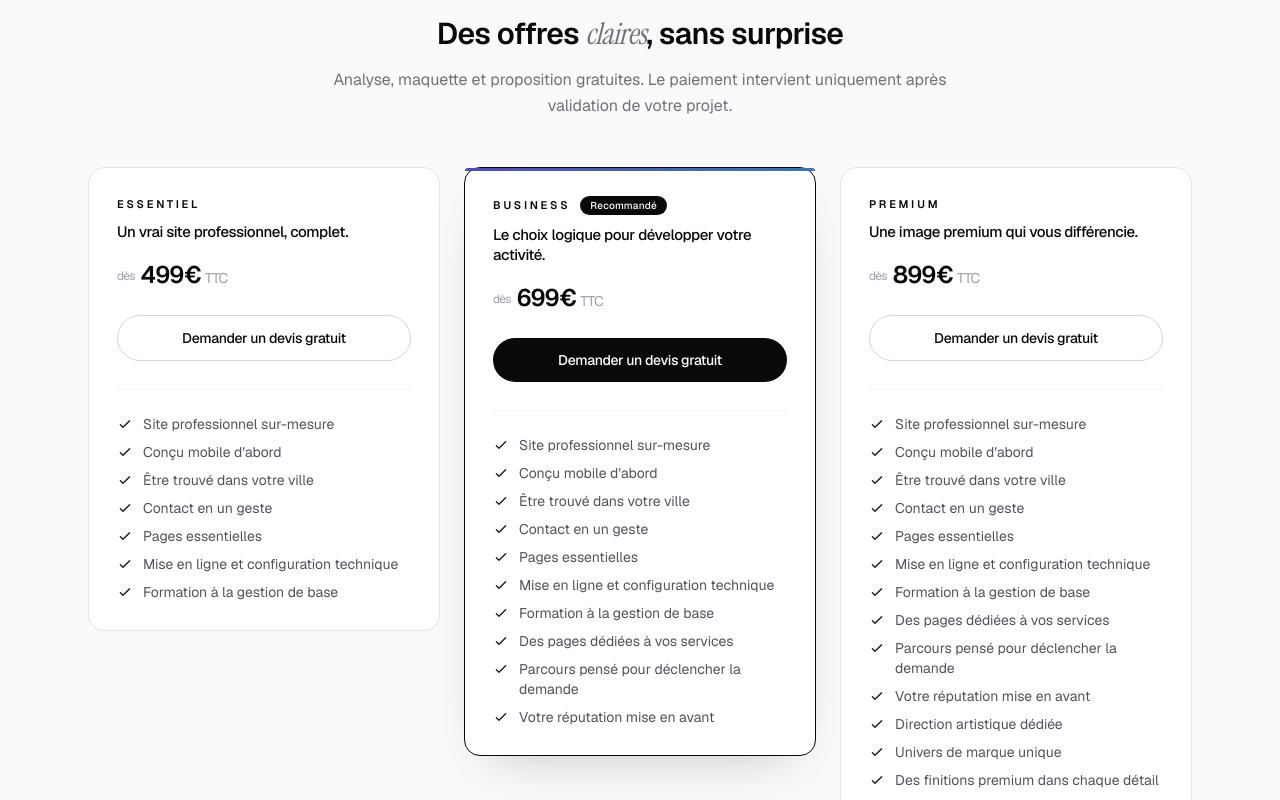
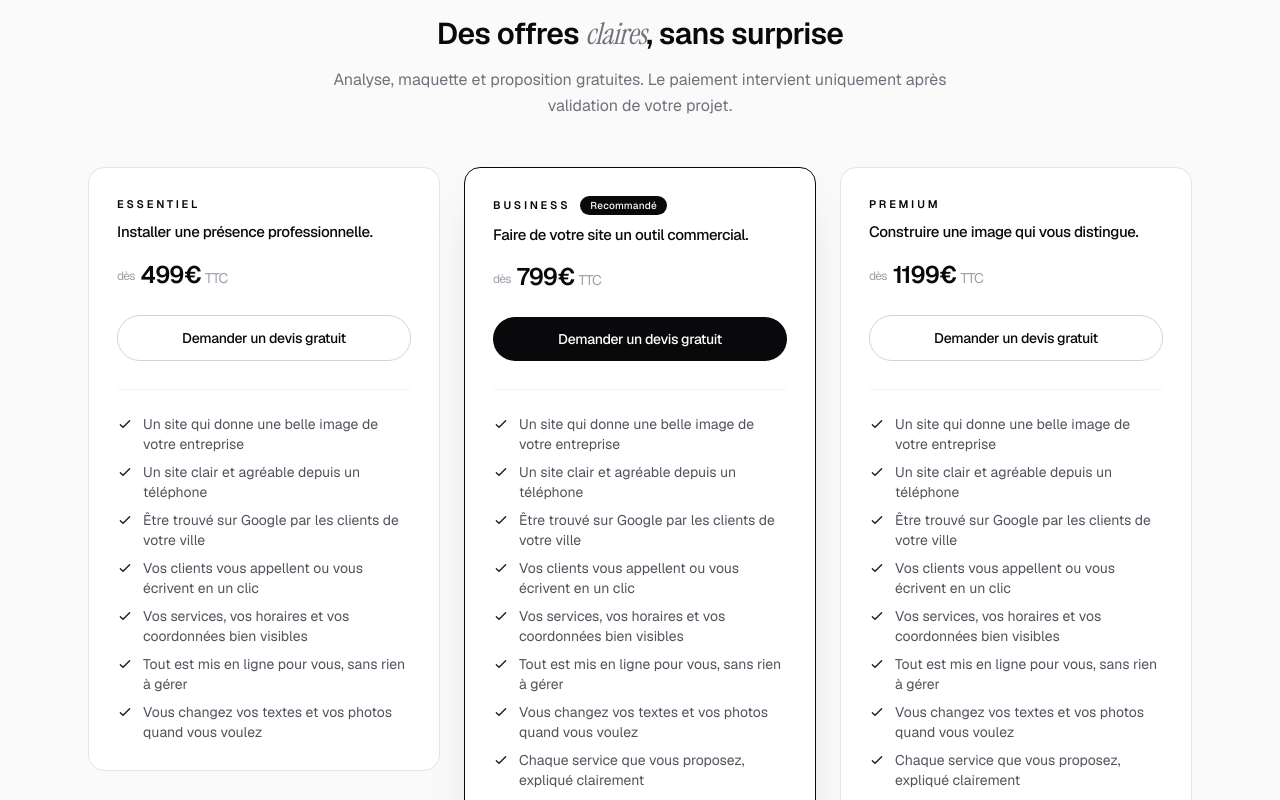
Before and after one commit to Ryad-Cyber/site-web, a Next.js app: page / in a window 1280 px wide. Shown: the part 3000-3800 px from the top of the page. Built offline with nearby package versions, Linux system fonts and the light colour scheme.

Commit message:
Refonte tarifs : halo Business et bénéfices clients

```diff
--- a/app/components/Chatbot.tsx
+++ b/app/components/Chatbot.tsx
@@ -32,7 +32,7 @@ function getBotReply(input: string): string {
 
   // Pricing
   if (lower.match(/(prix|tarif|coût|combien|budget|cher|€|euros)/)) {
-    return "Mes formules démarrent à 499€ (Essentiel), 699€ (Business) et 899€ (Premium), TTC. Chaque projet commence par une analyse et une maquette gratuites. Voulez-vous que je vous guide sur la bonne formule ?";
+    return "Mes formules démarrent à 499€ (Essentiel), 799€ (Business) et 1199€ (Premium), TTC. Chaque projet commence par une analyse et une maquette gratuites. Voulez-vous que je vous guide sur la bonne formule ?";
   }
 
   // Timeline/Delivery
--- a/app/components/PlanCard.tsx
+++ b/app/components/PlanCard.tsx
@@ -17,23 +17,28 @@ export default function PlanCard({
   items: string[];
 }) {
   return (
-    <div
-      className={`relative flex flex-col rounded-2xl border bg-white p-6 sm:p-7 transition-colors duration-300 ${
-        tier.featured
-          ? "border-zinc-950 shadow-[0_20px_50px_-25px_rgba(0,0,0,0.25)]"
-          : "border-zinc-200 hover:border-zinc-300"
-      }`}
-    >
-      {/* Liseré signature — dégradé du logo Ryad Studio, désaturé/assombri.
-          RÈGLE D'EXCLUSIVITÉ : cet accent est réservé à la recommandation
-          (une seule occurrence par page). Ne jamais le réutiliser ailleurs
-          comme élément décoratif. */}
+    <div className="relative h-full">
+      {/* Halo signature — teinte du logo (violet → bleu) posée DERRIÈRE la carte.
+          Dégradé RADIAL et non linéaire : un dégradé linéaire flouté se lit
+          comme un rectangle coloré, un radial se lit comme une source de
+          lumière. C'est ce qui fait sentir la couleur sans la voir.
+          RÈGLE D'EXCLUSIVITÉ : réservé à la recommandation, une seule
+          occurrence par page. Jamais un ornement.
+          Réglage d'intensité : les deux valeurs alpha ci-dessous (0.11 / 0.07). */}
       {tier.featured && (
-        <span
+        <div
           aria-hidden
-          className="absolute inset-x-0 top-0 h-[3px] rounded-t-[14px] bg-gradient-to-r from-[#524bb0] via-[#4661ab] to-[#3a76ad]"
+          className="pointer-events-none absolute -inset-8 -z-10 rounded-[2.5rem] bg-[radial-gradient(closest-side,rgba(123,91,240,0.11),rgba(74,158,232,0.07)_58%,transparent_100%)] blur-2xl"
         />
       )}
+
+      <div
+        className={`relative flex h-full flex-col rounded-2xl border bg-white p-6 sm:p-7 transition-colors duration-300 ${
+          tier.featured
+            ? "border-zinc-950 shadow-[0_20px_50px_-25px_rgba(0,0,0,0.25)]"
+            : "border-zinc-200 hover:border-zinc-300"
+        }`}
+      >
       <div className="flex items-center gap-2.5">
         <h3 className="text-[11px] font-semibold uppercase tracking-[0.25em] text-zinc-950">
           {tier.name}
@@ -81,7 +86,8 @@ export default function PlanCard({
             {item}
           </li>
         ))}
-      </ul>
+        </ul>
+      </div>
     </div>
   );
 }
--- a/app/tarifs/TarifsView.tsx
+++ b/app/tarifs/TarifsView.tsx
@@ -3,7 +3,7 @@
 import { motion } from "framer-motion";
 import Header from "../components/Header";
 import Footer from "../components/Footer";
-import { TIERS, inheritanceLabel } from "../../lib/tarifs-data";
+import { TIERS, cumulativeItems } from "../../lib/tarifs-data";
 
 const EASE = [0.22, 1, 0.36, 1] as const;
 
@@ -21,16 +21,14 @@ function Check() {
   );
 }
 
-// Ligne de prestation : « prestation — précision », la précision en retrait
+// Ligne de prestation — toutes ont le même poids visuel : une prestation
+// héritée reste de la valeur pleine, jamais du secondaire. Seule la
+// longueur de la liste raconte la montée en gamme.
 function TierItem({ item }: { item: string }) {
-  const [main, detail] = item.split(" — ");
   return (
     <li className="flex items-start gap-3 py-2.5">
       <Check />
-      <span className="text-sm leading-relaxed">
-        <span className="font-medium text-zinc-950">{main}</span>
-        {detail && <span className="text-zinc-500"> — {detail}</span>}
-      </span>
+      <span className="text-sm leading-relaxed text-zinc-700">{item}</span>
     </li>
   );
 }
@@ -84,7 +82,7 @@ export default function TarifsView() {
         <section className="mx-auto max-w-6xl px-4 sm:px-6 pb-24 md:pb-36">
           <div className="grid md:grid-cols-3 md:divide-x md:divide-zinc-200">
             {TIERS.map((tier, index) => {
-              const inherit = inheritanceLabel(index);
+              const items = cumulativeItems(index);
               return (
                 <motion.div
                   key={tier.name}
@@ -130,16 +128,10 @@ export default function TarifsView() {
                     Demander un devis gratuit
                   </a>
 
-                  {/* Ligne d'héritage — la seule respiration serif de la section */}
-                  {inherit && (
-                    <p className="mt-8 font-[family-name:var(--font-instrument-serif)] text-lg italic text-zinc-500">
-                      {inherit}
-                    </p>
-                  )}
-
-                  {/* Prestations */}
-                  <ul className={inherit ? "mt-3" : "mt-8"}>
-                    {tier.items.map((item) => (
+                  {/* Prestations — liste cumulative complète : la longueur
+                      de la colonne raconte seule la montée en gamme */}
+                  <ul className="mt-8">
+                    {items.map((item) => (
                       <TierItem key={item} item={item} />
                     ))}
                   </ul>
--- a/app/tarifs/page.tsx
+++ b/app/tarifs/page.tsx
@@ -4,7 +4,7 @@ import TarifsView from "./TarifsView";
 export const metadata: Metadata = {
   title: "Tarifs — Packs de création de site web | Ryad Web Studio",
   description:
-    "Trois packs clairs pour votre site web : Essentiel dès 499€, Business dès 699€, Premium dès 899€. Comparez ce que chaque niveau apporte. Devis et maquette gratuits.",
+    "Trois packs clairs pour votre site web : Essentiel dès 499€, Business dès 799€, Premium dès 1199€. Comparez ce que chaque niveau apporte. Devis et maquette gratuits.",
   alternates: { canonical: "/tarifs" },
   openGraph: {
     title: "Tarifs — Packs de création de site web | Ryad Web Studio",
--- a/lib/tarifs-data.ts
+++ b/lib/tarifs-data.ts
@@ -46,15 +46,15 @@ export const TIERS: Tier[] = [
   {
     name: "Essentiel",
     price: "499€",
-    positioning: "Un vrai site professionnel, complet.",
+    positioning: "Installer une présence professionnelle.",
     items: [
-      "Site professionnel sur-mesure — jamais un template",
-      "Conçu mobile d'abord",
-      "Être trouvé dans votre ville",
-      "Contact en un geste — appel, WhatsApp, formulaire",
-      "Pages essentielles — accueil, prestations, contact",
-      "Mise en ligne et configuration technique",
-      "Formation à la gestion de base",
+      "Un site qui donne une belle image de votre entreprise",
+      "Un site clair et agréable depuis un téléphone",
+      "Être trouvé sur Google par les clients de votre ville",
+      "Vos clients vous appellent ou vous écrivent en un clic",
+      "Vos services, vos horaires et vos coordonnées bien visibles",
+      "Tout est mis en ligne pour vous, sans rien à gérer",
+      "Vous changez vos textes et vos photos quand vous voulez",
     ],
     media: {
       register: "proof",
@@ -68,12 +68,12 @@ export const TIERS: Tier[] = [
   },
   {
     name: "Business",
-    price: "699€",
-    positioning: "Le choix logique pour développer votre activité.",
+    price: "799€",
+    positioning: "Faire de votre site un outil commercial.",
     items: [
-      "Des pages dédiées à vos services — pour répondre clairement aux demandes de vos clients",
-      "Parcours pensé pour déclencher la demande",
-      "Votre réputation mise en avant",
+      "Chaque service que vous proposez, expliqué clairement",
+      "Un site fait pour vous amener plus de demandes",
+      "Ce qui rassure vos clients placé au bon endroit",
     ],
     media: {
       register: "mechanism",
@@ -84,12 +84,12 @@ export const TIERS: Tier[] = [
   },
   {
     name: "Premium",
-    price: "899€",
-    positioning: "Une image premium qui vous différencie.",
+    price: "1199€",
+    positioning: "Construire une image qui vous distingue.",
     items: [
-      "Direction artistique dédiée",
-      "Univers de marque unique — du site jusqu'à vos réseaux",
-      "Des finitions premium dans chaque détail — une expérience plus soignée et mémorable",
+      "Un style visuel créé uniquement pour votre entreprise",
+      "La même belle image partout : sur votre site comme sur vos réseaux",
+      "Des détails soignés qui marquent vos visiteurs",
     ],
     media: {
       register: "fragment",
@@ -103,18 +103,10 @@ export const TIERS: Tier[] = [
   },
 ];
 
-// Libellé d'héritage calculé depuis les données — jamais un compte en dur
-export function inheritanceLabel(index: number): string | null {
-  if (index === 0) return null;
-  const count = TIERS.slice(0, index).reduce((n, t) => n + t.items.length, 0);
-  return `Les ${count} prestations ${index === 1 ? "de l'Essentiel" : "du Business"}, plus :`;
+// Liste cumulative : chaque niveau reprend toutes les coches des niveaux
+// précédents + les siennes. Les coches racontent la montée en gamme
+// d'elles-mêmes — aucune ligne d'héritage à lire, aucune hiérarchie de
+// couleur : une prestation héritée reste de la valeur pleine.
+export function cumulativeItems(index: number): string[] {
+  return TIERS.slice(0, index + 1).flatMap((t) => t.items);
 }
-
-// Liste cumulative pour les cartes de la home : chaque niveau reprend
-// toutes les coches des niveaux précédents + les siennes. Seul l'intitulé
-// court est gardé (la précision après « — » vit sur /tarifs).
-export function cumulativeItems(index: number): string[] {
-  return TIERS.slice(0, index + 1)
-    .flatMap((t) => t.items)
-    .map((item) => item.split(" — ")[0]);
-}
```
